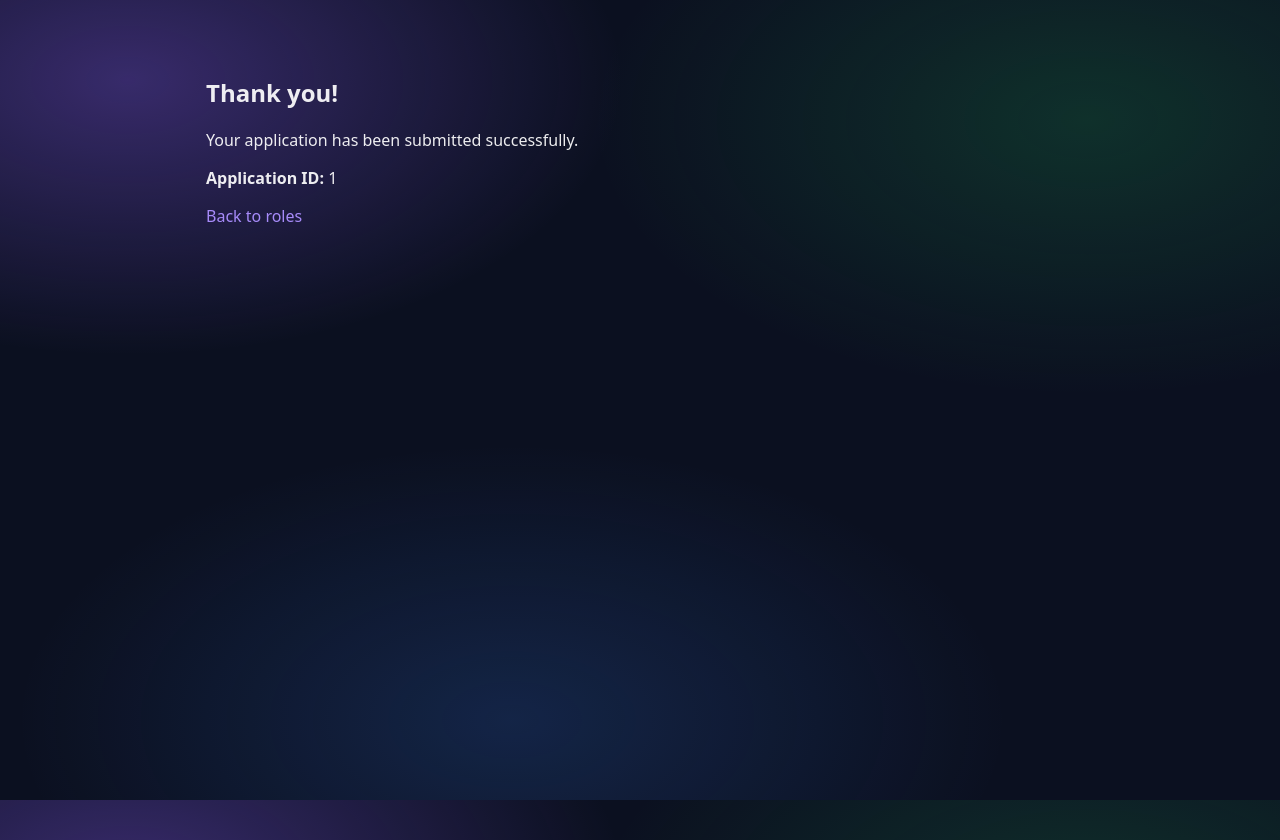
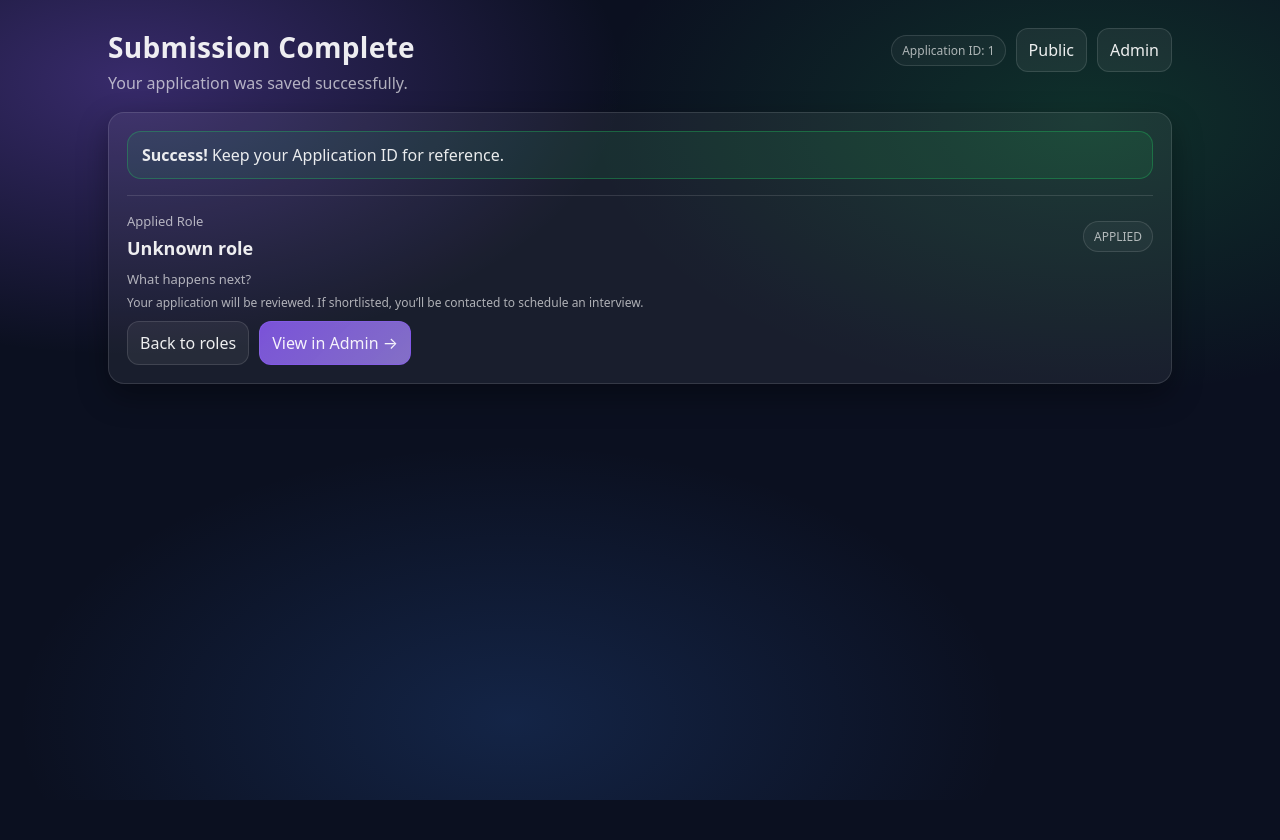
Before and after one commit to Kobby-Jones/hirelink, a React (Vite) app: page /thank-you/1 in a window 1280 px wide. After the commit the page ends 800 px from the top, so only its background shows below. Built offline with nearby package versions, Linux system fonts and the light colour scheme.

Commit message:
Upgraded the Thank You page

```diff
--- a/src/pages/ThankYou.tsx
+++ b/src/pages/ThankYou.tsx
@@ -1,16 +1,61 @@
 import { Link, useParams } from "react-router-dom";
+import Layout from "../components/Layout";
+import { useApplicationsStore } from "../store/applicationsStore";
+import { JOBS } from "../data/jobs";
 
 export default function ThankYou() {
   const { applicationId } = useParams();
+  const app = useApplicationsStore((s) =>
+    applicationId ? s.getById(applicationId) : undefined
+  );
+
+  const job = app ? JOBS.find((j) => j.id === app.jobId) : undefined;
 
   return (
-    <div style={{ maxWidth: 900, margin: "40px auto", padding: 16 }}>
-      <h2>Thank you!</h2>
-      <p>Your application has been submitted successfully.</p>
-      <p>
-        <strong>Application ID:</strong> {applicationId}
-      </p>
-      <Link to="/">Back to roles</Link>
-    </div>
+    <Layout
+      title="Submission Complete"
+      subtitle="Your application was saved successfully."
+      right={<span className="badge">Application ID: {applicationId}</span>}
+    >
+      <div className="card">
+        <div className="cardBody">
+          <div className="toast">
+            <strong>Success!</strong> Keep your Application ID for reference.
+          </div>
+
+          <hr className="hr" />
+
+          <div className="vStack">
+            <div className="hStack" style={{ justifyContent: "space-between" }}>
+              <div>
+                <div className="label">Applied Role</div>
+                <div style={{ fontSize: 18, fontWeight: 700 }}>
+                  {job?.title ?? "Unknown role"}
+                </div>
+                <div className="help">{job?.location ?? ""}</div>
+              </div>
+              <span className="badge">{app?.status ?? "APPLIED"}</span>
+            </div>
+
+            <div>
+              <div className="label">What happens next?</div>
+              <div className="help">
+                Your application will be reviewed. If shortlisted, you’ll be contacted
+                to schedule an interview.
+              </div>
+            </div>
+
+            <div className="hStack">
+              <Link className="button" to="/">
+                Back to roles
+              </Link>
+              <Link className="button primary" to="/admin">
+                View in Admin →
+              </Link>
+            </div>
+          </div>
+        </div>
+      </div>
+    </Layout>
   );
 }
```
